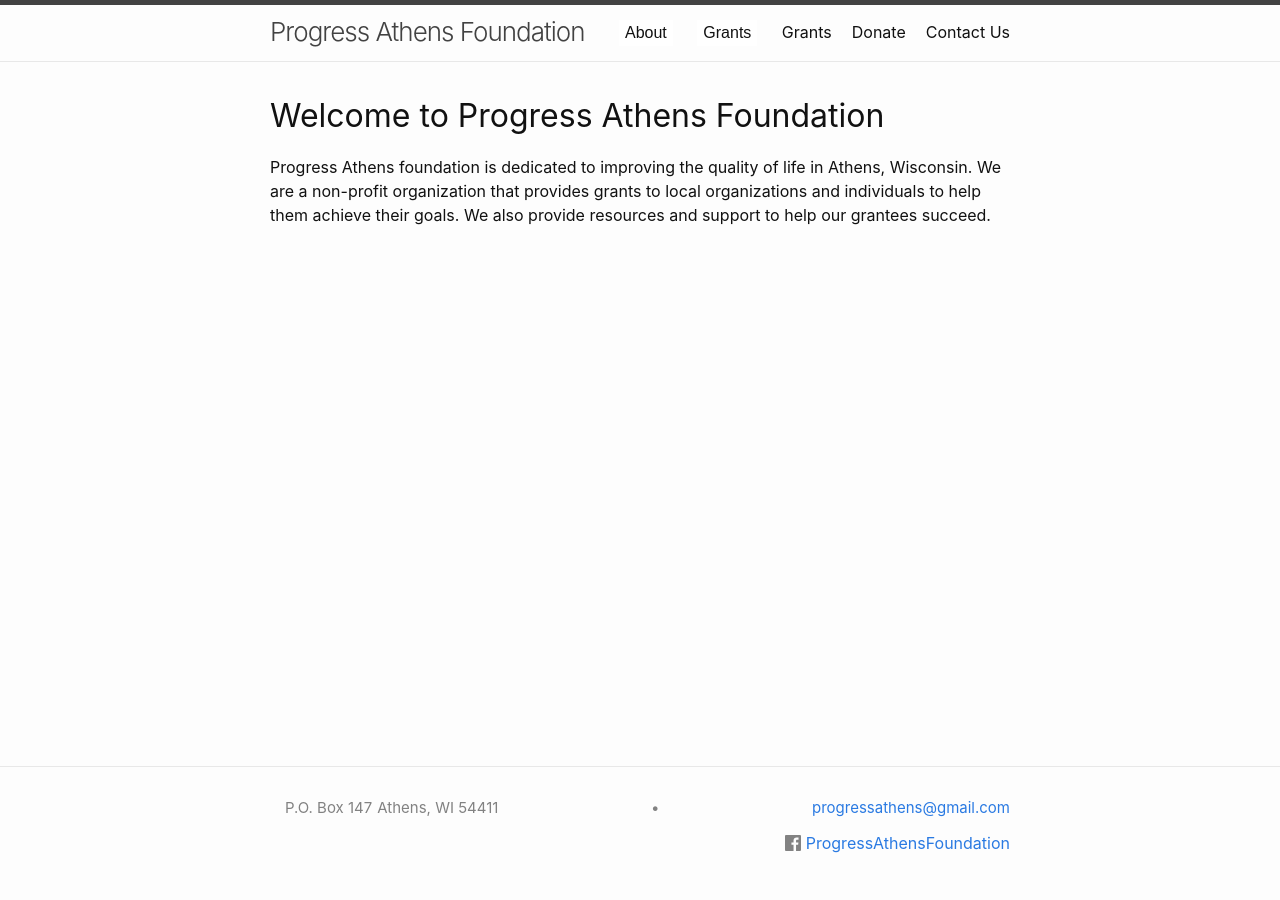
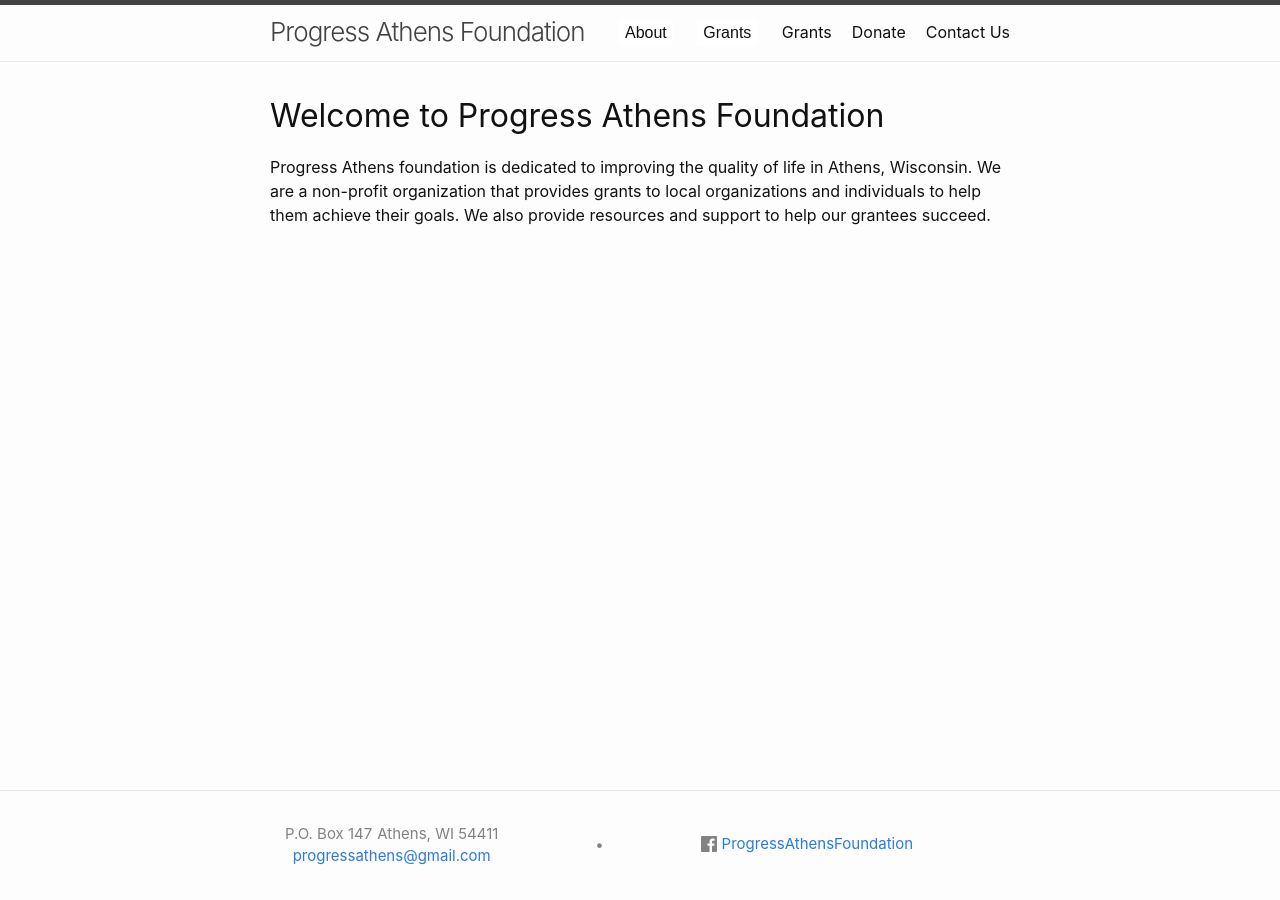
Before and after one commit to helle253/athens-foundation, a Jekyll site: the page built from index.md, in a window 1280 px wide. Built offline with Jekyll 4.4.1, drawn with Linux system fonts in a browser that asks for light colours.

Commit message:
rearrange footer

```diff
--- a/_includes/footer.html
+++ b/_includes/footer.html
@@ -34,17 +34,18 @@
   <data class="u-url" href="{{ "/" | relative_url }}"></data>
 
   <div class="wrapper">
-    <div class='footer-flex'>
+    <div class='footer-flex-outer'>
+      <div class='footer-flex-inner'>
         <div class="footer-address">
           <span class="footer-street-address">{{site.street_address}}</span>
           <span class="footer-city-state-zip">{{site.city}}, {{site.state}} {{site.zip_code}}</span>
         </div>
-      <div class='footer-separator'>•</div>
         <a class="footer-email" href="mailto:{{ site.email }}">{{ site.email }}</a>
       </div>
-
+      <div class='footer-separator'>•</div>
       <div class='footer-socials'>
         {%- include social.html -%}
       </div>
     </div>
+  </div>
 </footer>
--- a/_sass/themes/_layout.scss
+++ b/_sass/themes/_layout.scss
@@ -97,16 +97,23 @@
 }
 
 
-.footer-flex {
+.footer-flex-outer {
   margin-left: $spacing-unit * 0.5;
   color: $grey-color;
   @include relative-font-size(0.9375);
   display: flex;
+  flex-direction: row;
   flex-wrap: nowrap;
   justify-content: space-between;
   align-items: center;
   @extend %clearfix;
+}
 
+.footer-flex-inner {
+  display: flex;
+  flex-direction: column;
+  justify-content: space-between;
+  align-items: center;
 }
 
 .footer-address {
```
Lines whose indentation alone changed are shown as unchanged.
